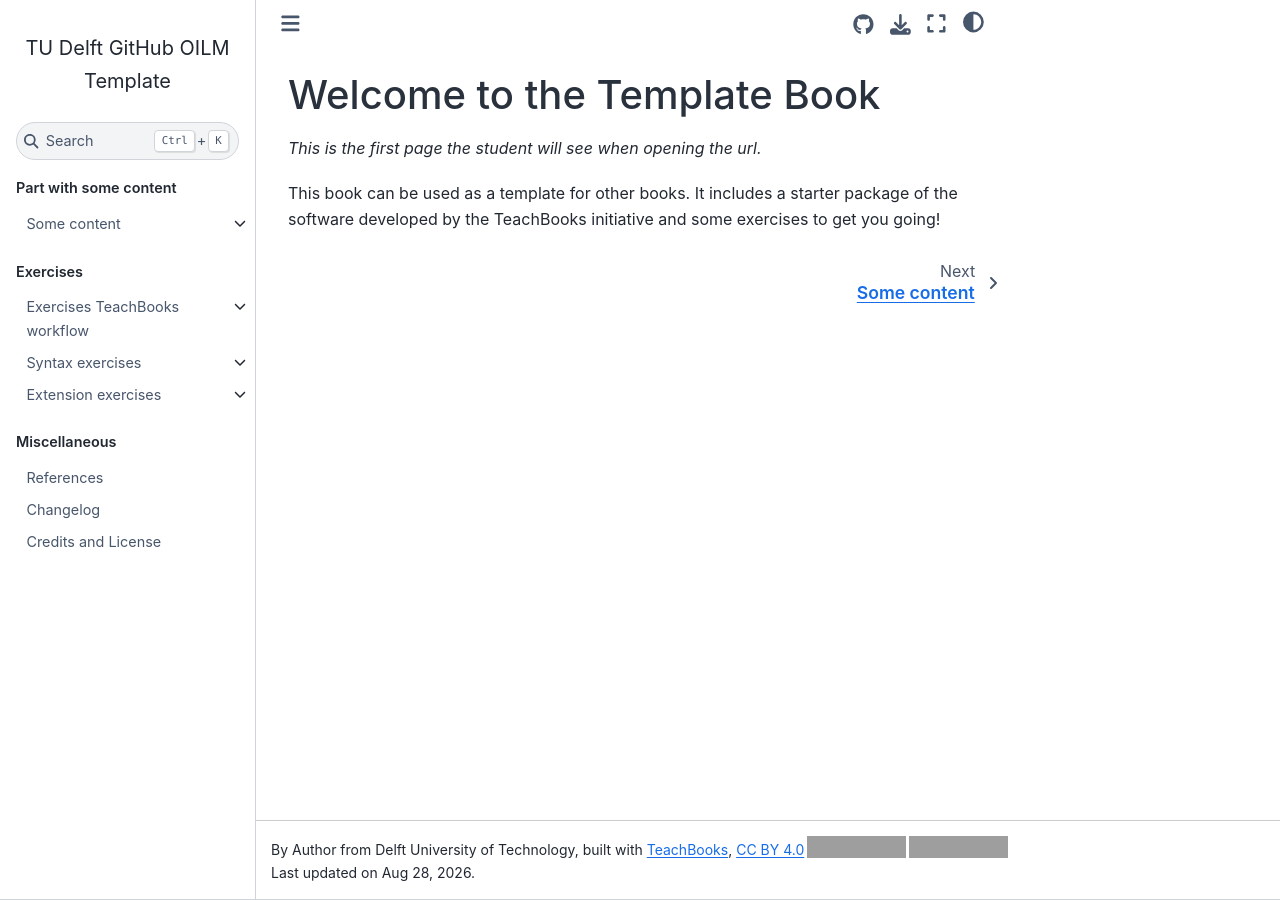
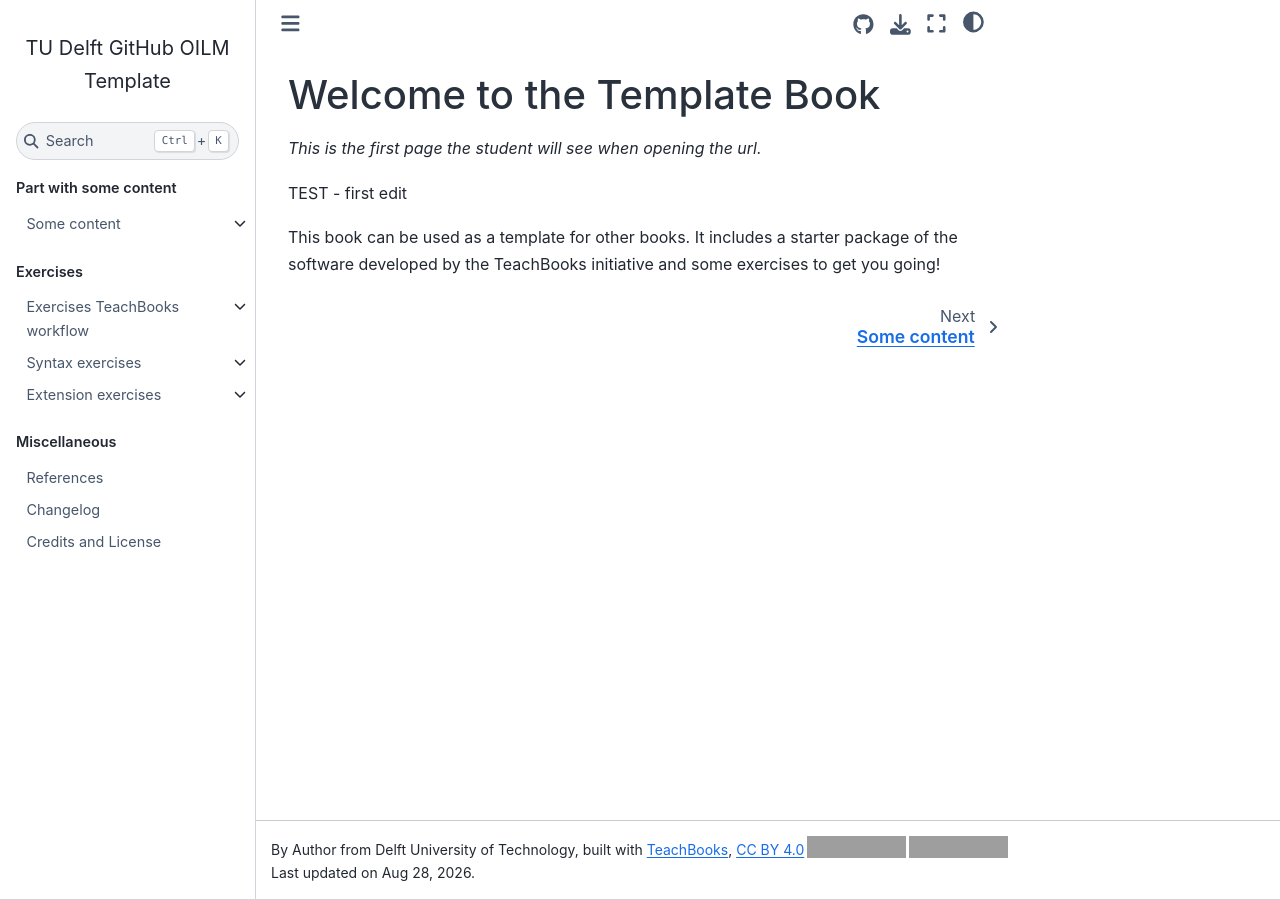
Before and after one commit to remriva/Mech, a Jupyter Book: the page built from book/intro.md, in a window 1280 px wide. Built offline with Jupyter Book 1.0.4 settings and Sphinx 7.4.7 and the Sphinx Book theme 1.1.4, drawn with Linux system fonts in a browser that asks for light colours; comment, search, counter and statistics services are not loaded; grey boxes are pictures that could not be loaded.

Commit message:
Update intro.md

```diff
--- a/book/intro.md
+++ b/book/intro.md
@@ -3,4 +3,6 @@
 
 _This is the first page the student will see when opening the url._
 
+TEST - first edit
+
 This book can be used as a template for other books. It includes a starter package of the software developed by the TeachBooks initiative and some exercises to get you going!
```
